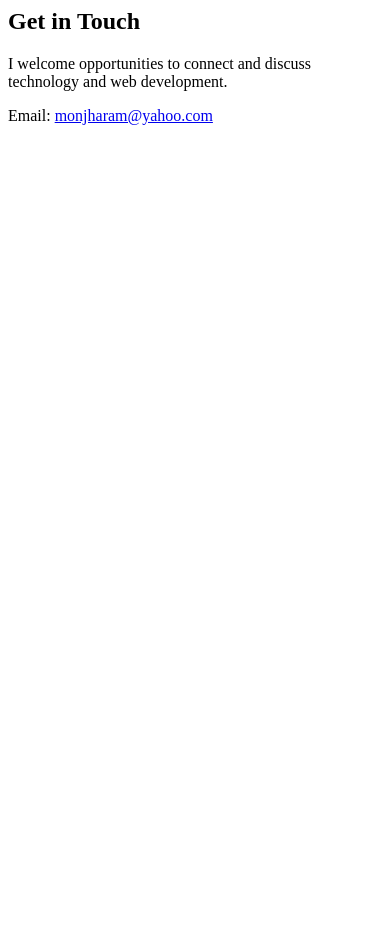
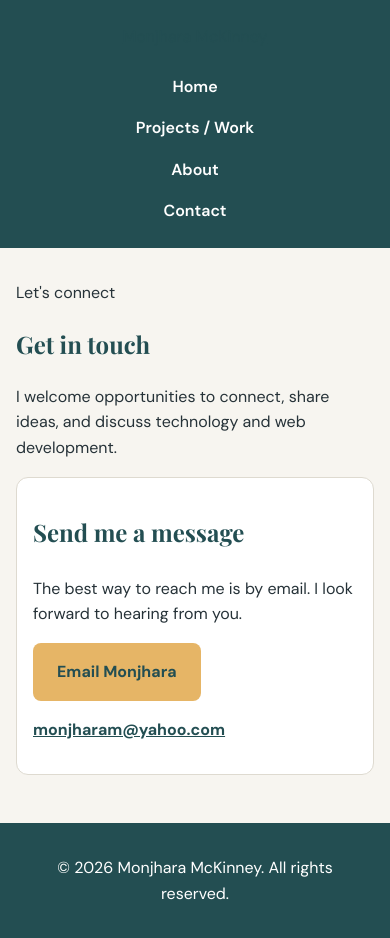
Before and after one commit to mmckinney-cpu/my-portfolio, a plain HTML site: page contact.html in a window 390 px wide. Before the commit the page ends 844 px from the top, so only its background shows below. Drawn offline with nearby package versions, Linux system fonts and the light colour scheme.

Commit message:
Build complete responsive Contact page

```diff
--- a/contact.html
+++ b/contact.html
@@ -1,17 +1,40 @@
-<main>
-    <section class="content">
-        <h2>Get in Touch</h2>
-
-        <p>
-            I welcome opportunities to connect and discuss
-            technology and web development.
-        </p>
-
-        <p>
-            Email:
-            <a href="mailto:monjharam@yahoo.com">
-                monjharam@yahoo.com
-            </a>
-        </p>
-    </section>
-</main>
+<!DOCTYPE html>
+<html lang="en">
+<head>
+    <meta charset="UTF-8">
+    <meta name="viewport" content="width=device-width, initial-scale=1.0">
+    <meta name="description" content="Contact Monjhara McKinney about IT and web development opportunities.">
+    <title>Contact | Monjhara McKinney</title>
+    <link rel="preconnect" href="https://fonts.googleapis.com">
+    <link rel="preconnect" href="https://fonts.gstatic.com" crossorigin>
+    <link href="https://fonts.googleapis.com/css2?family=DM+Sans:wght@400;500;600;700&family=Playfair+Display:wght@600;700&display=swap" rel="stylesheet">
+    <link rel="stylesheet" href="css/style.css">
+</head>
+<body>
+    <header class="site-header">
+        <div class="header-container">
+            <a class="brand" href="index.html">Monjhara McKinney</a>
+            <nav aria-label="Main navigation">
+                <a href="index.html">Home</a>
+                <a href="projects.html">Projects / Work</a>
+                <a href="about.html">About</a>
+                <a href="contact.html" aria-current="page">Contact</a>
+            </nav>
+        </div>
+    </header>
+    <main>
+        <section class="page-intro">
+            <p class="eyebrow">Let's connect</p>
+            <h1>Get in touch</h1>
+            <p>I welcome opportunities to connect, share ideas, and discuss technology and web development.</p>
+        </section>
+        <section class="content contact-section">
+            <h2>Send me a message</h2>
+            <p>The best way to reach me is by email. I look forward to hearing from you.</p>
+            <a class="button" href="mailto:monjharam@yahoo.com">Email Monjhara</a>
+            <p class="contact-email"><a href="mailto:monjharam@yahoo.com">monjharam@yahoo.com</a></p>
+        </section>
+    </main>
+    <footer><p>© 2026 Monjhara McKinney. All rights reserved.</p></footer>
+</body>
+</html>
```
